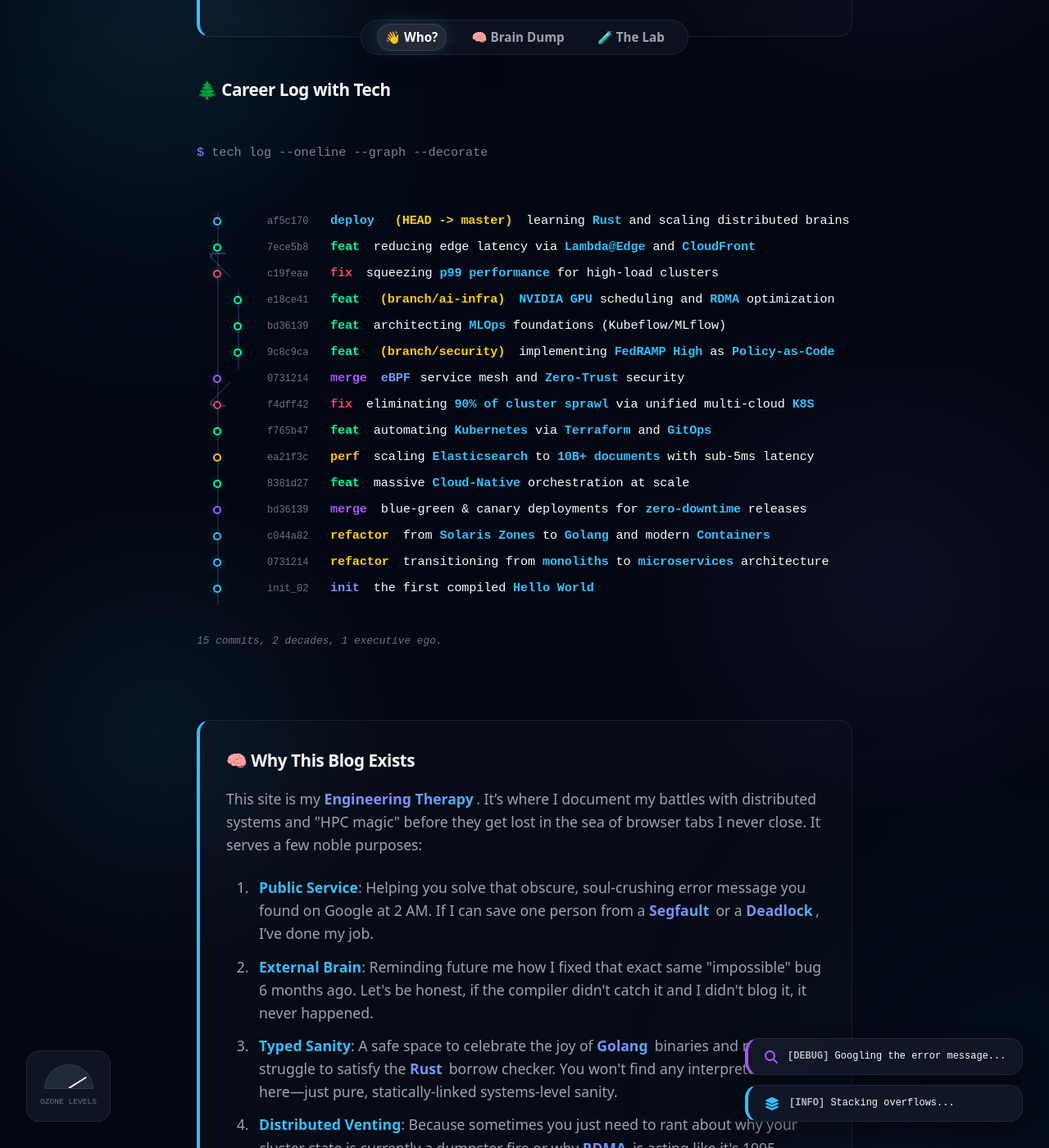
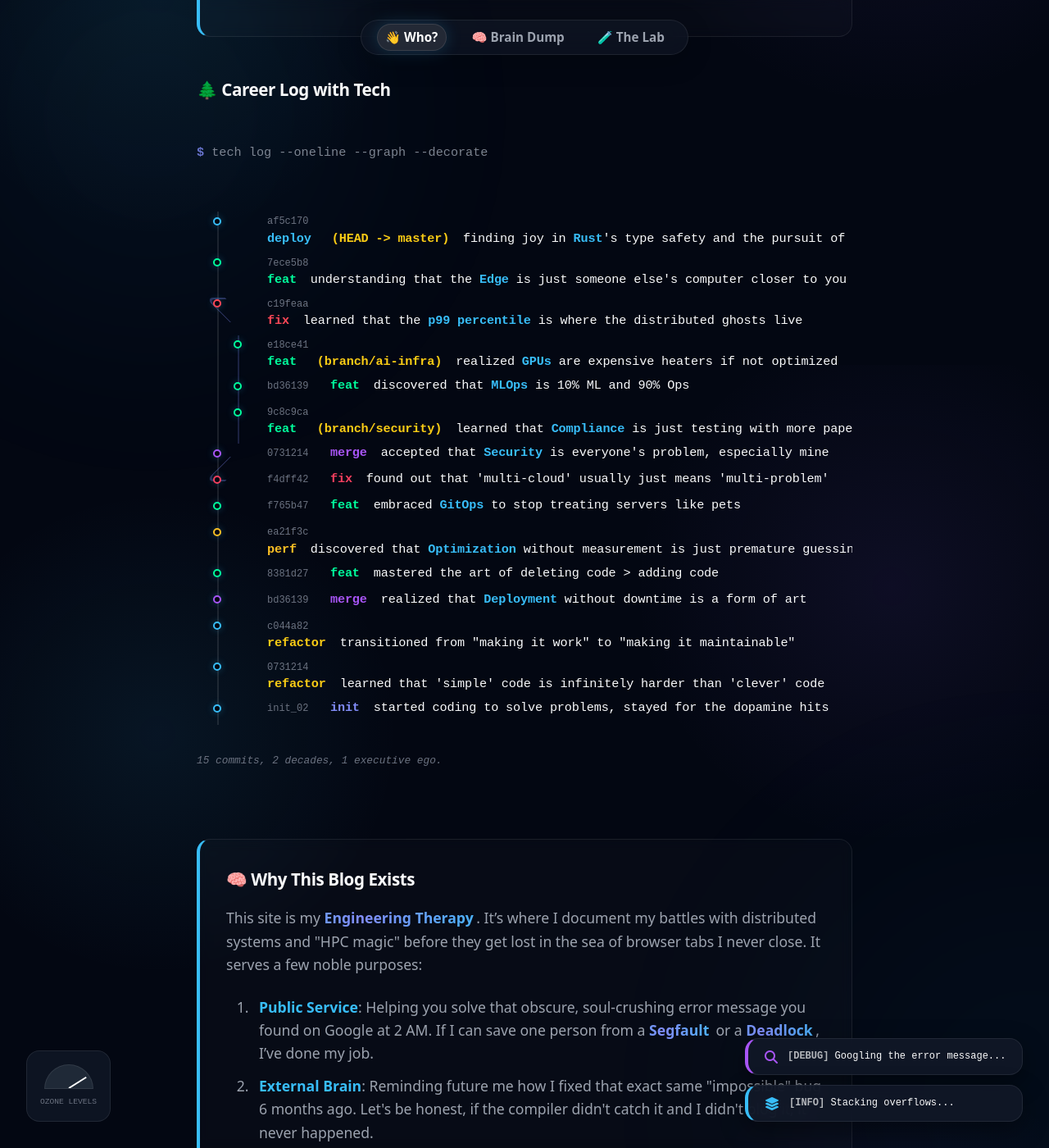
Before and after one commit to kodelint/kodelint.github.io, a Jekyll site: the page built from index.md, in a window 1280 px wide and 1400 px high, scrolled down 2255 px. Shown: the whole window at 82% size. Built offline with Jekyll 4.4.1, drawn with Linux system fonts in a browser that asks for light colours; nearby versions of some CDN libraries.

Commit message:
docs(tech-log): update messages to reflect professional growth
- Changed commit messages to focus on learning and achievements

- Maintained git-log visual structure

```diff
--- a/index.md
+++ b/index.md
@@ -68,135 +68,268 @@
 
 <div class="tech-graph">
 
+
+
   <div class="graph-commit deploy">
+
     <div class="graph-lane"><div class="graph-dot l0"></div></div>
+
     <div class="graph-content">
+
       <span class="graph-hash">af5c170</span>
-      <span class="graph-msg"><span class="type deploy">deploy</span> <span class="ref">(HEAD -> master)</span> learning <strong>Rust</strong> and scaling distributed brains</span>
+
+      <span class="graph-msg"><span class="type deploy">deploy</span> <span class="ref">(HEAD -> master)</span> finding joy in <strong>Rust</strong>'s type safety and the pursuit of perfect systems</span>
+
     </div>
+
   </div>
 
+
+
   <div class="graph-commit feat">
+
     <div class="graph-lane"><div class="graph-dot l0"></div></div>
+
     <div class="graph-content">
+
       <span class="graph-hash">7ece5b8</span>
-      <span class="graph-msg"><span class="type feat">feat</span> reducing edge latency via <strong>Lambda@Edge</strong> and <strong>CloudFront</strong></span>
+
+      <span class="graph-msg"><span class="type feat">feat</span> understanding that the <strong>Edge</strong> is just someone else's computer closer to you</span>
+
     </div>
+
   </div>
 
+
+
   <div class="graph-commit hotfix">
+
     <div class="graph-lane">
+
       <div class="branch-merge"></div>
+
       <div class="graph-dot l0"></div>
+
     </div>
+
     <div class="graph-content">
+
       <span class="graph-hash">c19feaa</span>
-      <span class="graph-msg"><span class="type hotfix">fix</span> squeezing <strong>p99 performance</strong> for high-load clusters</span>
+
+      <span class="graph-msg"><span class="type hotfix">fix</span> learned that the <strong>p99 percentile</strong> is where the distributed ghosts live</span>
+
     </div>
+
   </div>
 
+
+
   <div class="graph-commit feat on-branch">
+
     <div class="graph-lane"><div class="graph-dot l1"></div></div>
+
     <div class="graph-content">
+
       <span class="graph-hash">e18ce41</span>
-      <span class="graph-msg"><span class="type feat">feat</span> <span class="ref">(branch/ai-infra)</span> <strong>NVIDIA GPU</strong> scheduling and <strong>RDMA</strong> optimization</span>
+
+      <span class="graph-msg"><span class="type feat">feat</span> <span class="ref">(branch/ai-infra)</span> realized <strong>GPUs</strong> are expensive heaters if not optimized</span>
+
     </div>
+
   </div>
 
+
+
   <div class="graph-commit feat on-branch">
+
     <div class="graph-lane"><div class="graph-dot l1"></div></div>
+
     <div class="graph-content">
+
       <span class="graph-hash">bd36139</span>
-      <span class="graph-msg"><span class="type feat">feat</span> architecting <strong>MLOps</strong> foundations (Kubeflow/MLflow)</span>
+
+      <span class="graph-msg"><span class="type feat">feat</span> discovered that <strong>MLOps</strong> is 10% ML and 90% Ops</span>
+
     </div>
+
   </div>
 
+
+
   <div class="graph-commit feat on-branch">
+
     <div class="graph-lane"><div class="graph-dot l1"></div></div>
+
     <div class="graph-content">
+
       <span class="graph-hash">9c8c9ca</span>
-      <span class="graph-msg"><span class="type feat">feat</span> <span class="ref">(branch/security)</span> implementing <strong>FedRAMP High</strong> as <strong>Policy-as-Code</strong></span>
+
+      <span class="graph-msg"><span class="type feat">feat</span> <span class="ref">(branch/security)</span> learned that <strong>Compliance</strong> is just testing with more paperwork</span>
+
     </div>
+
   </div>
 
+
+
   <div class="graph-commit merge">
+
     <div class="graph-lane">
+
       <div class="branch-fork"></div>
+
       <div class="graph-dot l0"></div>
+
     </div>
+
     <div class="graph-content">
+
       <span class="graph-hash">0731214</span>
-      <span class="graph-msg"><span class="type merge">merge</span> <span class="tooltip-container">eBPF<span class="tooltip-box"><b>eBPF [man]</b>Magic sand that lets you run sandboxed code in the Linux kernel without crashing the system (usually).</span></span> service mesh and <strong>Zero-Trust</strong> security</span>
+
+      <span class="graph-msg"><span class="type merge">merge</span> accepted that <strong>Security</strong> is everyone's problem, especially mine</span>
+
     </div>
+
   </div>
 
+
+
   <div class="graph-commit fix">
+
     <div class="graph-lane"><div class="graph-dot l0"></div></div>
+
     <div class="graph-content">
+
       <span class="graph-hash">f4dff42</span>
-      <span class="graph-msg"><span class="type fix">fix</span> eliminating <strong>90% of cluster sprawl</strong> via unified multi-cloud <strong>K8S</strong></span>
+
+      <span class="graph-msg"><span class="type fix">fix</span> found out that 'multi-cloud' usually just means 'multi-problem'</span>
+
     </div>
+
   </div>
 
+
+
   <div class="graph-commit feat">
+
     <div class="graph-lane"><div class="graph-dot l0"></div></div>
+
     <div class="graph-content">
+
       <span class="graph-hash">f765b47</span>
-      <span class="graph-msg"><span class="type feat">feat</span> automating <strong>Kubernetes</strong> via <strong>Terraform</strong> and <strong>GitOps</strong></span>
+
+      <span class="graph-msg"><span class="type feat">feat</span> embraced <strong>GitOps</strong> to stop treating servers like pets</span>
+
     </div>
+
   </div>
 
+
+
   <div class="graph-commit perf">
+
     <div class="graph-lane"><div class="graph-dot l0"></div></div>
+
     <div class="graph-content">
+
       <span class="graph-hash">ea21f3c</span>
-      <span class="graph-msg"><span class="type perf">perf</span> scaling <strong>Elasticsearch</strong> to <strong>10B+ documents</strong> with sub-5ms latency</span>
+
+      <span class="graph-msg"><span class="type perf">perf</span> discovered that <strong>Optimization</strong> without measurement is just premature guessing</span>
+
     </div>
+
   </div>
 
+
+
   <div class="graph-commit feat">
+
     <div class="graph-lane"><div class="graph-dot l0"></div></div>
+
     <div class="graph-content">
+
       <span class="graph-hash">8381d27</span>
-      <span class="graph-msg"><span class="type feat">feat</span> massive <strong>Cloud-Native</strong> orchestration at scale</span>
+
+      <span class="graph-msg"><span class="type feat">feat</span> mastered the art of deleting code > adding code</span>
+
     </div>
+
   </div>
 
+
+
   <div class="graph-commit merge">
+
     <div class="graph-lane"><div class="graph-dot l0"></div></div>
+
     <div class="graph-content">
+
       <span class="graph-hash">bd36139</span>
-      <span class="graph-msg"><span class="type merge">merge</span> blue-green & canary deployments for <strong>zero-downtime</strong> releases</span>
+
+      <span class="graph-msg"><span class="type merge">merge</span> realized that <strong>Deployment</strong> without downtime is a form of art</span>
+
     </div>
+
   </div>
 
+
+
   <div class="graph-commit refactor">
+
     <div class="graph-lane"><div class="graph-dot l0"></div></div>
+
     <div class="graph-content">
+
       <span class="graph-hash">c044a82</span>
-      <span class="graph-msg"><span class="type refactor">refactor</span> from <strong>Solaris Zones</strong> to <strong>Golang</strong> and modern <strong>Containers</strong></span>
+
+      <span class="graph-msg"><span class="type refactor">refactor</span> transitioned from "making it work" to "making it maintainable"</span>
+
     </div>
+
   </div>
 
+
+
   <div class="graph-commit refactor">
+
     <div class="graph-lane"><div class="graph-dot l0"></div></div>
+
     <div class="graph-content">
+
       <span class="graph-hash">0731214</span>
-      <span class="graph-msg"><span class="type refactor">refactor</span> transitioning from <strong>monoliths</strong> to <strong>microservices</strong> architecture</span>
+
+      <span class="graph-msg"><span class="type refactor">refactor</span> learned that 'simple' code is infinitely harder than 'clever' code</span>
+
     </div>
+
   </div>
 
+
+
   <div class="graph-commit init">
+
     <div class="graph-lane"><div class="graph-dot l0"></div></div>
+
     <div class="graph-content">
+
       <span class="graph-hash">init_02</span>
-      <span class="graph-msg"><span class="type init">init</span> the first compiled <strong>Hello World</strong></span>
+
+      <span class="graph-msg"><span class="type init">init</span> started coding to solve problems, stayed for the dopamine hits</span>
+
     </div>
+
   </div>
 
+
+
   <div class="graph-stats">
+
     15 commits, 2 decades, 1 executive ego.
+
   </div>
+
+
+
 </div>
 <div class="hero-section">
   <div class="content-card info-card">
```
